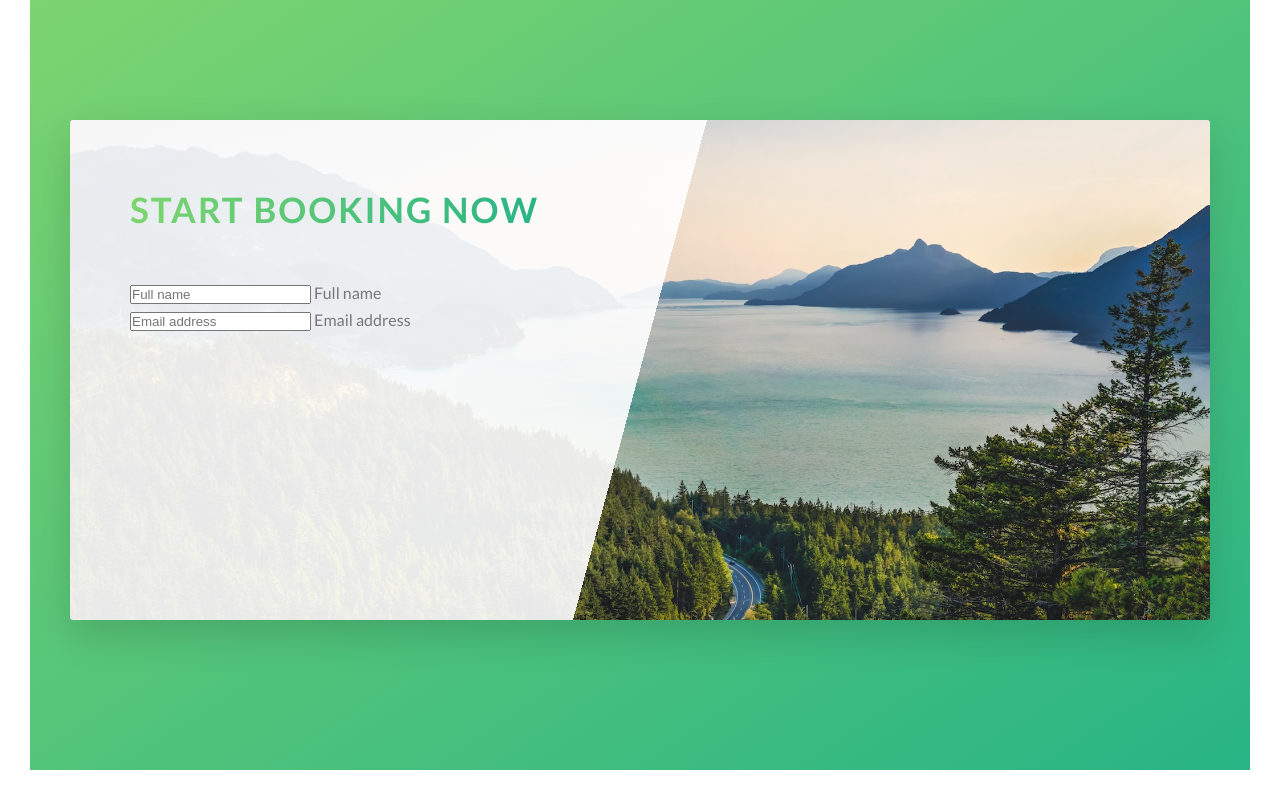
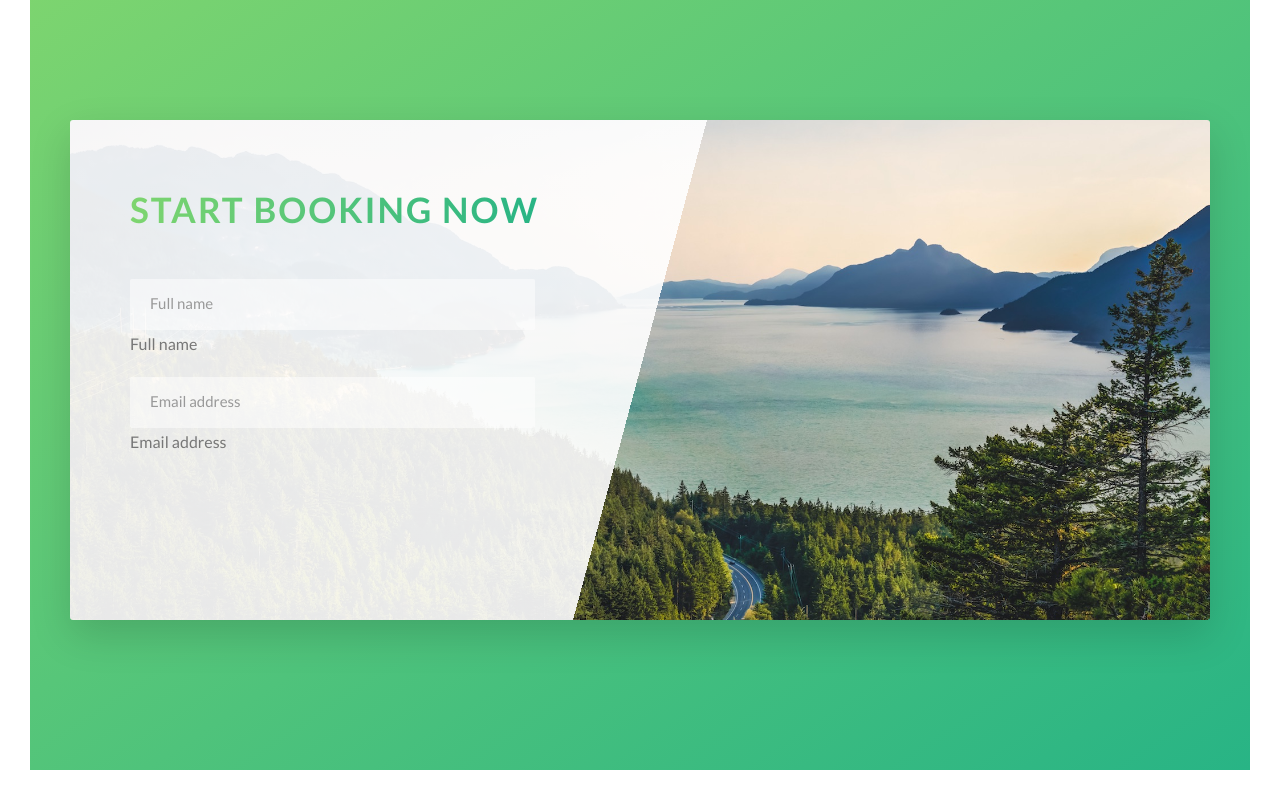
Before and after one commit to andres-cruz/natours, a website: page index.html in a window 1280 px wide. Shown: the part 4656-5456 px from the top of the page. Drawn offline with Linux system fonts and the light colour scheme.

Commit message:
Building the Booking Section - Part 2 / 1

```diff
--- a/sass/abstracts/_variables.scss
+++ b/sass/abstracts/_variables.scss
@@ -13,6 +13,8 @@ $color-grey-light-1: #f7f7f7;
 $color-grey-light-2: #eee;
 
 $color-grey-dark: #777;
+$color-grey-dark-2: #999;
+
 $color-white: #fff;
 $color-black: #000;
 
--- /dev/null
+++ b/sass/components/_form.scss
@@ -0,0 +1,35 @@
+.form {
+  &__group:not(:last-child) {
+    margin-bottom: 2rem;
+  }
+
+  &__input {
+    font-size: 1.5rem;
+    font-family: inherit;
+    color: inherit;
+    padding: 1.5rem 2rem;
+    border-radius: 2px;
+    background-color: rgba($color-white, 0.5);
+    border: none;
+    border-bottom: 3px solid transparent;
+    width: 90%;
+    display: block;
+
+    &:focus {
+      outline: none;
+      box-shadow: 0 1rem 2rem rgba($color-black, 0.1);
+      border-bottom: 3px solid $color-primary;
+    }
+
+    &:focus:invalid {
+      border-bottom: 3px solid $color-secondary-dark;
+    }
+
+    &::-webkit-input-placeholder {
+      color: $color-grey-dark-2;
+    }
+  }
+
+  &__label {
+  }
+}
--- a/sass/main.scss
+++ b/sass/main.scss
@@ -12,6 +12,7 @@
 @import 'components/card';
 @import 'components/composition';
 @import 'components/feature-box';
+@import 'components/form';
 @import 'components/story';
 
 @import 'layout/grid';
```
Also changed, not shown: css/style.css.
